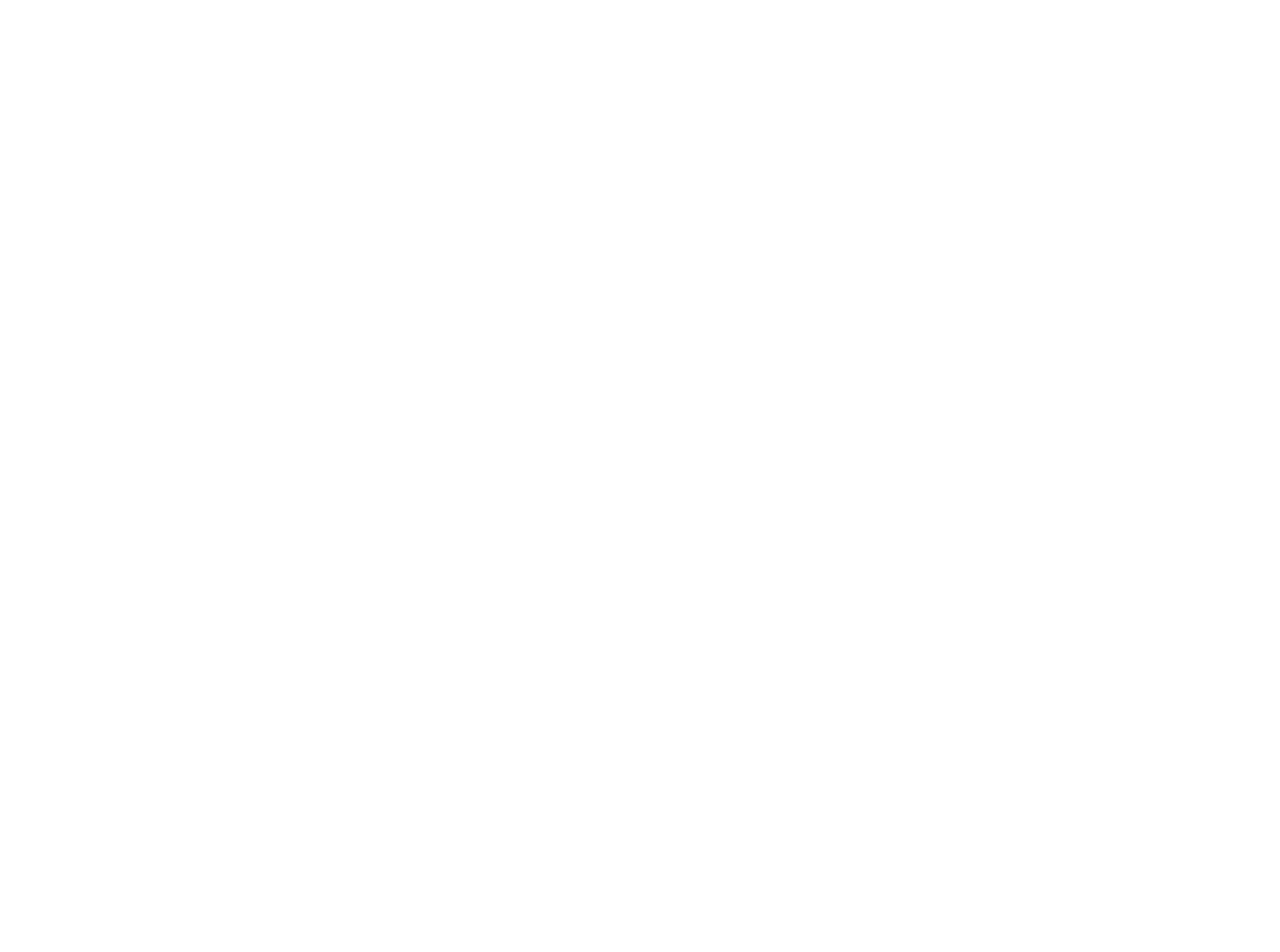
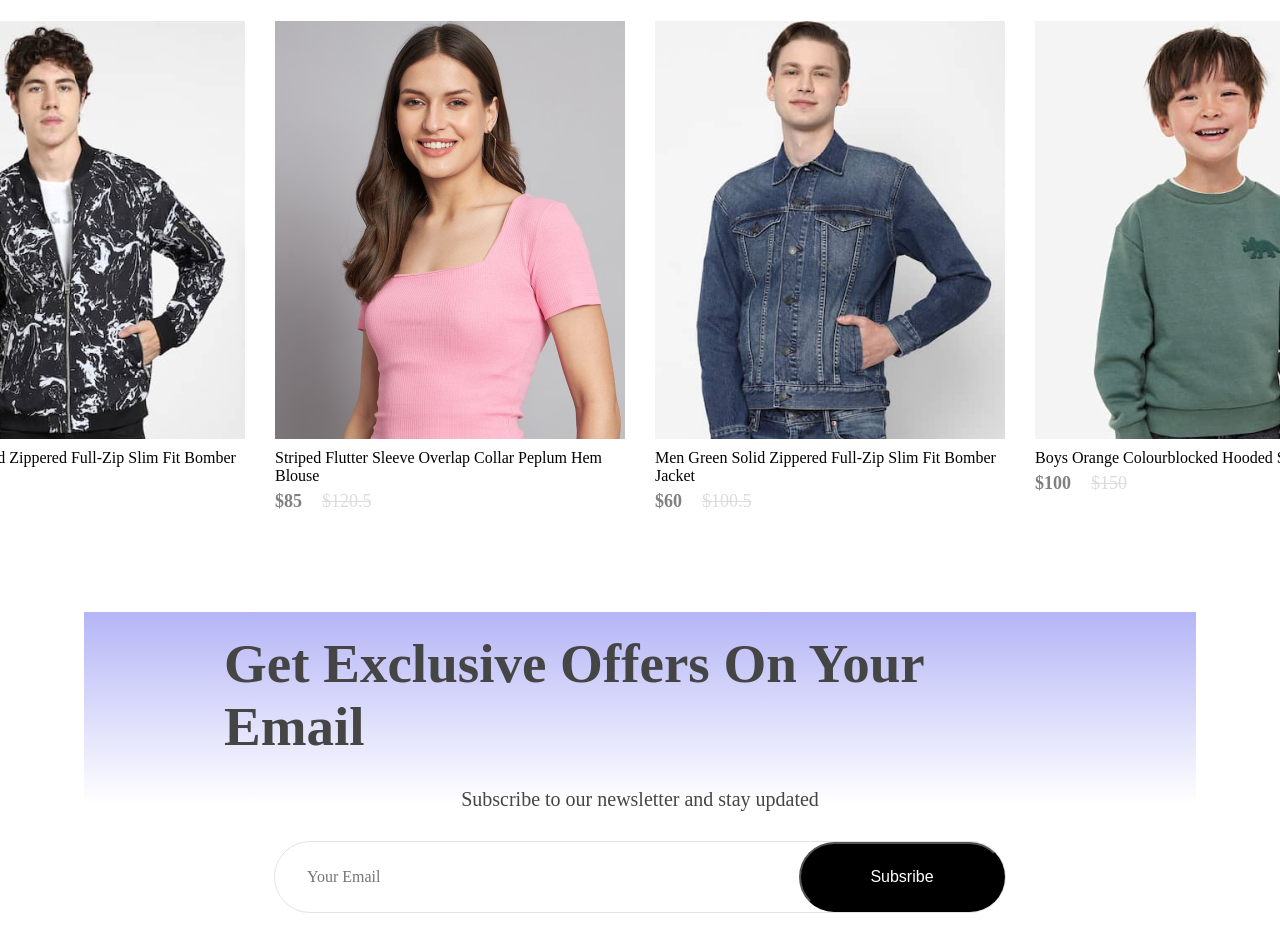
Before and after one commit to mehu-hub/athletic-fashion, a React (Create React App) app: page / in a window 1280 px wide. Shown: the part 2861-3813 px from the top of the page. Before the commit the page ends 2225 px from the top, so only its background shows below. Built offline with nearby package versions, Linux system fonts and the light colour scheme.

Commit message:
New Collection and Newsletter

```diff
--- /dev/null
+++ b/src/Components/NewCollection/NewCollection.css
@@ -0,0 +1,24 @@
+.new-collection{
+    display: flex;
+    flex-direction: column;
+    align-items: center;
+    gap: 10px;
+    margin-bottom: 100px;
+}
+.new-collection h1{
+    color: rgb(31, 31, 31);
+    font-size: 50px;
+    font-weight: 600;
+}
+.new-collection hr{
+   width: 200px;
+   height: 6px;
+   border-radius: 10px;
+   background: #bb3636;
+}
+.collections{
+    display: grid;
+    grid-template-columns: 1fr 1fr 1fr 1fr;
+    gap: 30px;
+    margin-top: 50px;
+}
--- /dev/null
+++ b/src/Components/NewCollection/NewCollection.jsx
@@ -0,0 +1,29 @@
+import React from 'react';
+import './NewCollection.css'
+import new_collection from '../Assets/new_collections'
+import Item from '../Item/Item';
+
+const NewCollection = () => {
+    return (
+        <div className='new-collection'>
+            <h1>NEW COLLECTION</h1>
+            <hr />
+            <div className='collections'>
+                {
+                    new_collection.map((item, i) => {
+                        return <Item
+                            key={i}
+                            id={item.id}
+                            name={item.name}
+                            image={item.image}
+                            new_price={item.new_price}
+                            old_price={item.old_price}
+                        />
+                    })
+                }
+            </div>
+        </div>
+    );
+};
+
+export default NewCollection;
--- /dev/null
+++ b/src/Components/NewsLetter/NewsLetter.css
@@ -0,0 +1,53 @@
+.newsletter{
+    width: 65%;
+    height: 40vh;
+    display: flex;
+    flex-direction: column;
+    align-items: center;
+    justify-content: center;
+    margin: auto;
+    padding: 0px 140px;
+    margin-bottom: 150px;
+    background: linear-gradient(180deg, rgb(181, 181, 247) 0%, rgb(255, 255, 255) 60%);
+    gap: 30px;
+}
+
+.newsletter h1{
+    color: #454545;
+    font-size: 55px;
+    font-weight: 600;
+}
+.newsletter p{
+    color: #454545;
+    font-size: 20px;
+}
+.newsletter div{
+    display: flex;
+    align-items: center;
+    justify-content: center;
+    background: white;
+    width: 730px;
+    height: 70px;
+    border-radius: 80px ;
+    border: 1px solid #e3e3e3;
+}
+
+.newsletter input{
+    width: 500px;
+    margin-left: 30px;
+    border: none;
+    outline: none;
+    color: #616161;
+    font-family: Poppins;
+    font-size: 16px;
+}
+
+.newsletter div button{
+    width: 210px;
+    height: 70px;
+    border-radius: 80px;
+    background: black;
+    color: white;
+    font-size: 16px;
+    cursor: pointer;
+}
--- /dev/null
+++ b/src/Components/NewsLetter/NewsLetter.jsx
@@ -0,0 +1,17 @@
+import React from 'react';
+import './NewsLetter.css'
+
+const NewsLetter = () => {
+    return (
+        <div className='newsletter'>
+            <h1>Get Exclusive Offers On Your Email</h1>
+            <p>Subscribe to our newsletter and stay updated</p>
+            <div>
+                <input type="email" placeholder='Your Email' />
+                <button>Subsribe</button>
+            </div>
+        </div>
+    );
+};
+
+export default NewsLetter;
--- a/src/Pages/Shop.jsx
+++ b/src/Pages/Shop.jsx
@@ -2,13 +2,17 @@
 import Hero from '../Components/Hero/Hero';
 import Popular from '../Components/Popular/Popular';
 import Offer from '../Components/Offer/Offer';
+import NewCollection from '../Components/NewCollection/NewCollection';
+import NewsLetter from '../Components/NewsLetter/NewsLetter';
 
 const Shop = () => {
     return (
         <div>
             <Hero />
             <Popular />
-            <Offer/>
+            <Offer />
+            <NewCollection />
+            <NewsLetter/>
         </div>
     );
 };
```
